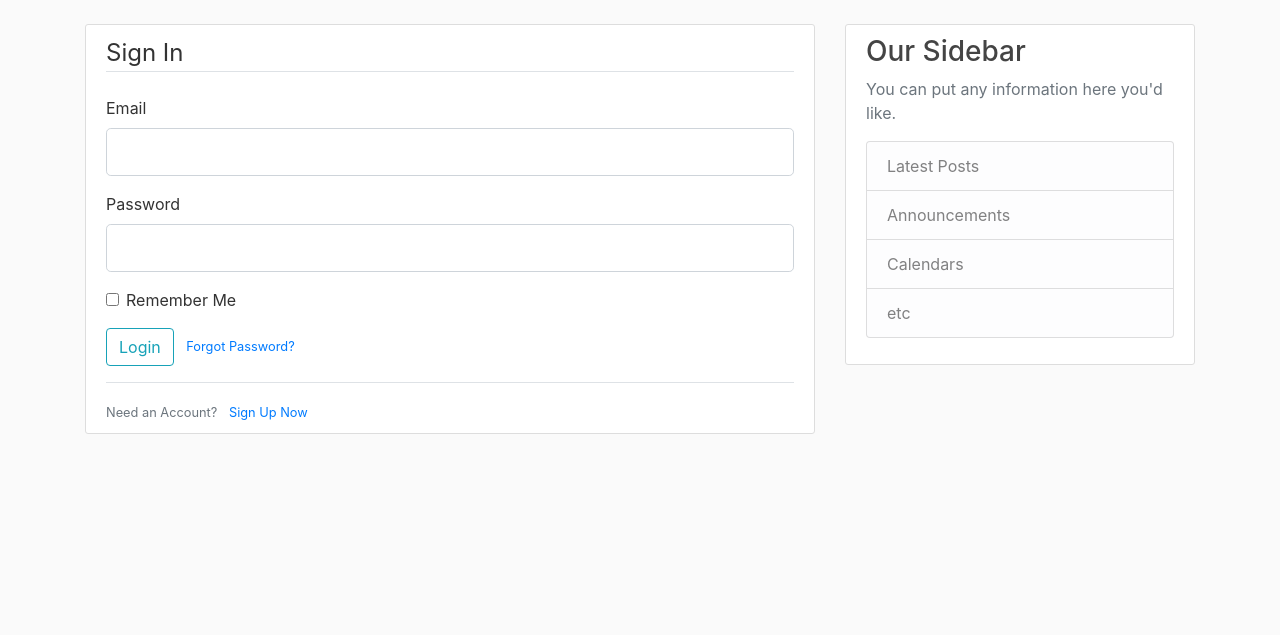
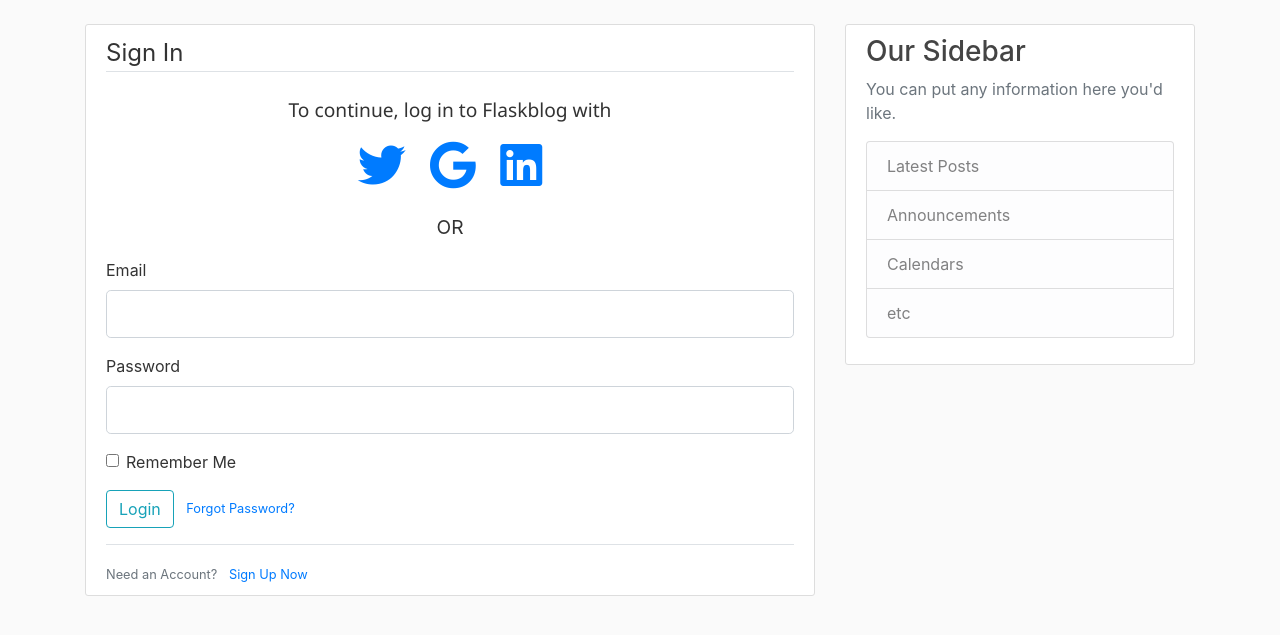
Before and after one commit to wilfred321/flask_blog, a Flask app: page /login in a window 1280 px wide. Shown: the part 56-691 px from the top of the page. Run offline with Flask 2, Linux system fonts and the light colour scheme; parts of the project's set-up code (start-up, migrations or seed data) failed here and were passed over; some libraries are stand-ins or nearby versions.

Commit message:
Adding new oauth features

```diff
--- a/flask_blog/__init__.py
+++ b/flask_blog/__init__.py
@@ -10,6 +10,7 @@ from flask_blog.config import Config
 db = SQLAlchemy()
 bcrypt = Bcrypt()
 mail = Mail()
+oauth = OAuth()
 
 
 login_manager = LoginManager()
@@ -26,6 +27,7 @@ def create_app(config_class=Config):
     bcrypt.init_app(app)
     mail.init_app(app)
     login_manager.init_app(app)
+    oauth.init_app(app)
 
     from flask_blog.users.routes import users
     from flask_blog.main.routes import main
--- a/flask_blog/config.py
+++ b/flask_blog/config.py
@@ -12,3 +12,9 @@ class Config:
     MAIL_USE_TLS = True
     MAIL_USERNAME = os.getenv("EMAIL_USER")
     MAIL_PASSWORD = os.getenv("EMAIL_PASS")
+
+    # OAUTH KEYS
+    CLIENT_ID = (
+        "88130896554-jgfjq4g536lerid3l3or0mpu306k30ou.apps.googleusercontent.com",
+    )
+    CLIENT_SECRET = "FU84RphdKR-A_IwpT5MPRoss"
--- a/flask_blog/static/main.css
+++ b/flask_blog/static/main.css
@@ -79,3 +79,16 @@ a.article-title:hover {
 .account-heading {
   font-size: 2.5rem;
 }
+
+.oauth-padding{
+  padding-left: 10px;
+  padding-right: 10px;
+}
+
+.oauth-selection{
+  text-align: center;
+}
+#oauth-text{
+  font-size: larger;
+  font-family: 'Segoe UI', Tahoma, Geneva, Verdana, sans-serif;
+}
--- a/flask_blog/templates/login.html
+++ b/flask_blog/templates/login.html
@@ -1,13 +1,25 @@
-
 {%extends 'layout.html'%}
 
 {%block content%}
 
 <div class="content-section">
+
+
     <form method="post" action="">
         {{form.hidden_tag()}}
         <fieldset class="form-group">
             <legend class="border-bottom mb-4"> Sign In</legend>
+
+            <div class="oauth-selection">
+                <p id="oauth-text">To continue, log in to Flaskblog with</p>
+                <a href="{{url_for('users.login')}}" class="fab fa-twitter fa-3x fa-red oauth-padding "></a>
+                <a href="{{url_for('users.login')}}" class="fab fa-google fa-3x oauth-padding"></a>
+                <a href="{{url_for('users.login')}}" class="fab fa-linkedin fa-3x oauth-padding"></a>
+                <div class="mb-4"></div>
+
+                <p style="font-size:larger">OR</p>
+
+            </div>
             <div class="form-group">
                 {{form.email.label(class = "form-control-label")}}
                 {%if form.email.errors%}
@@ -36,9 +48,9 @@
                 {%endif%}
             </div>
 
-            <div class = "form-check">
-            {{form.remember(class = "form-check-input")}}
-            {{form.remember.label(class = "form-check-label")}}
+            <div class="form-check">
+                {{form.remember(class = "form-check-input")}}
+                {{form.remember.label(class = "form-check-label")}}
             </div>
 
         </fieldset>
@@ -46,8 +58,8 @@
         <div class="form-group">
             {{form.submit(class = "btn btn-outline-info")}}
 
-             <small class = "text-muted ml-2">
-            <a href = "{{url_for('users.request_reset')}}">Forgot Password? </a>
+            <small class="text-muted ml-2">
+                <a href="{{url_for('users.request_reset')}}">Forgot Password? </a>
             </small>
         </div>
 
--- a/flask_blog/users/routes.py
+++ b/flask_blog/users/routes.py
@@ -9,7 +9,7 @@ from flask_blog.models import Post, User
 from flask_login import current_user, login_required, logout_user, login_user
 from flask_blog.users.utils import save_picture, send_reset_email
 from flask_mail import Message
-from flask_blog import db, bcrypt, mail
+from flask_blog import db, bcrypt, mail, oauth
 from flask import Blueprint, render_template, redirect, flash, url_for, request
 
 users = Blueprint("users", __name__)
@@ -48,6 +48,11 @@ def login():
         else:
             flash("Login Unsuccessful, Please check email and password!", "danger")
     return render_template("login.html", title="Login", form=form)
+
+
+@users.route("/login")
+def google_login():
+    pass
 
 
 @users.route("/logout")
```
Also changed, not shown: flask_blog/templates/user_posts.html (+4 -4 lines), flask_blog/users/utils.py (+23 -2 lines).
